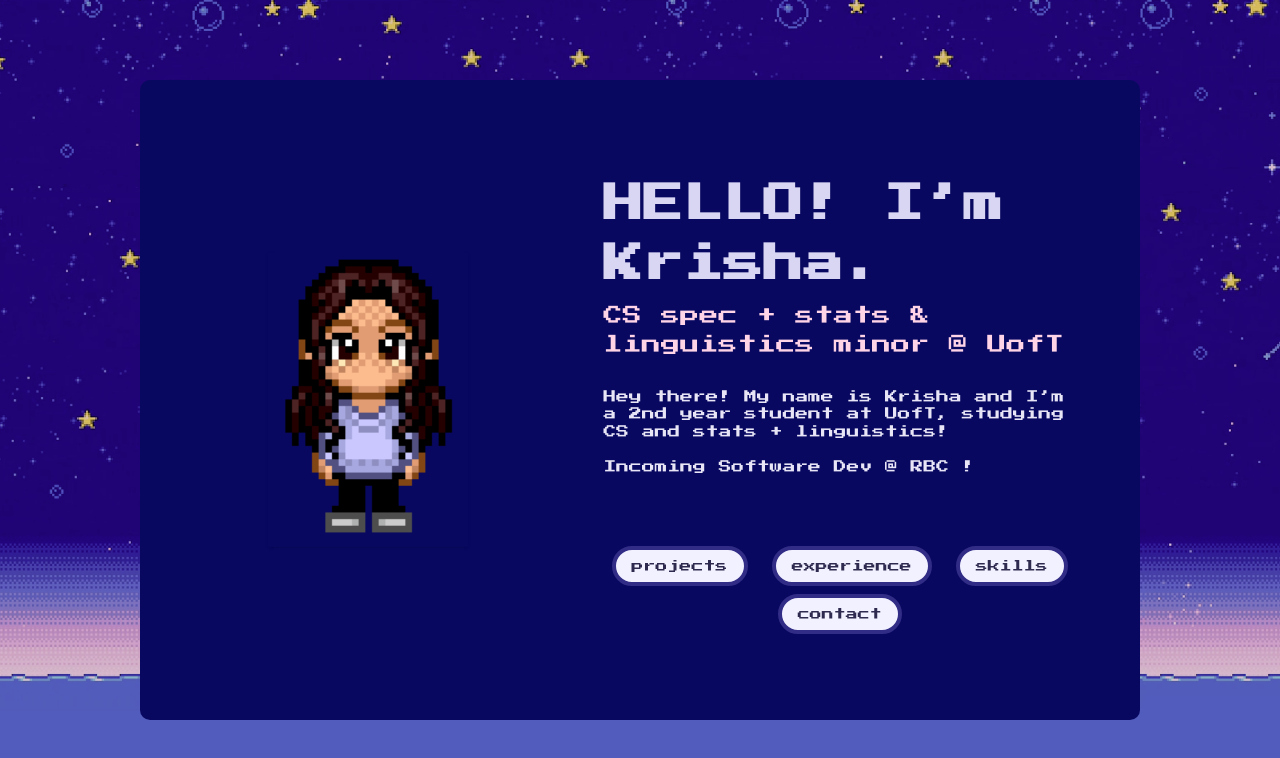
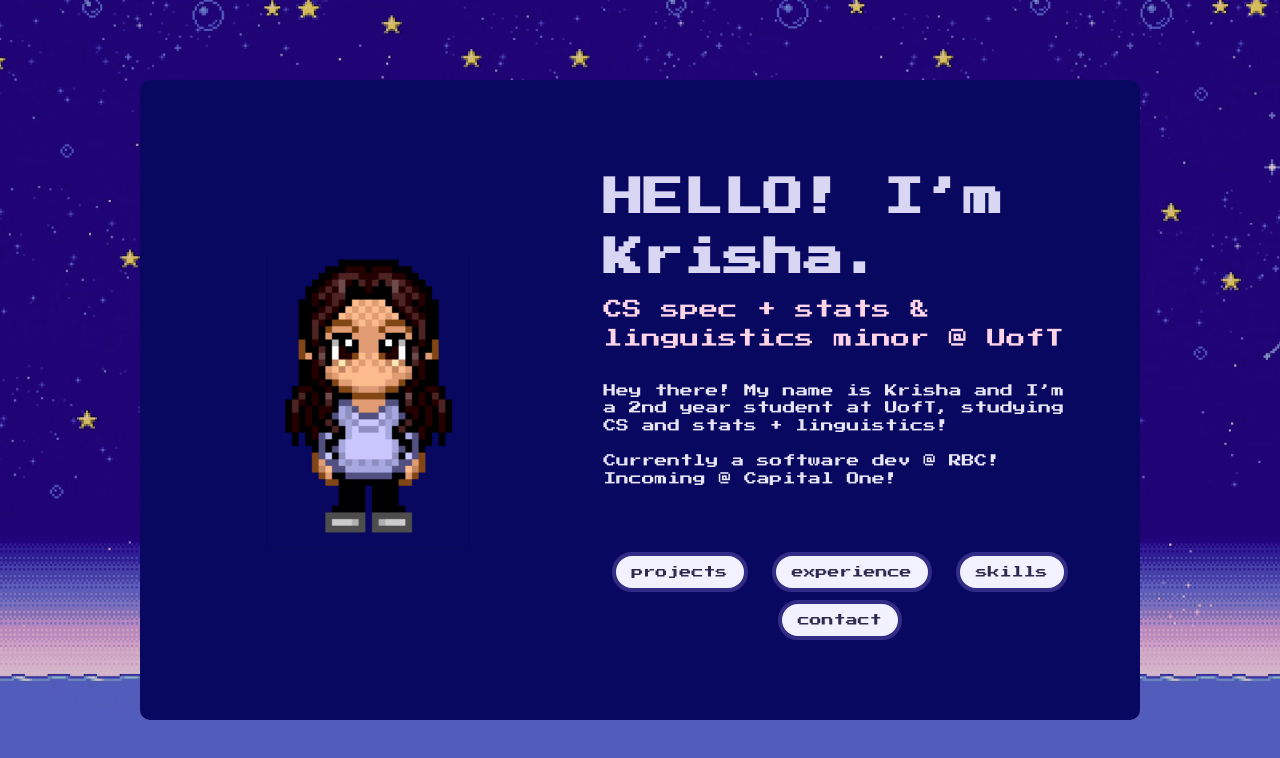
Before and after one commit to kr1shap/personal-site, a React (Vite) app: page / in a window 1280 px wide. Shown: the top 758 px of the page. Built offline with nearby package versions, Linux system fonts and the light colour scheme.

Commit message:
chore: about me update

```diff
--- a/src/pages/Abt.jsx
+++ b/src/pages/Abt.jsx
@@ -45,7 +45,7 @@ function Abt(props) {
             studying CS and stats + linguistics!
             <br />
             <br />
-            Incoming Software Dev @ RBC !
+            Currently a software dev @ RBC! Incoming @ Capital One!
           </p>
         </div>
 
```
